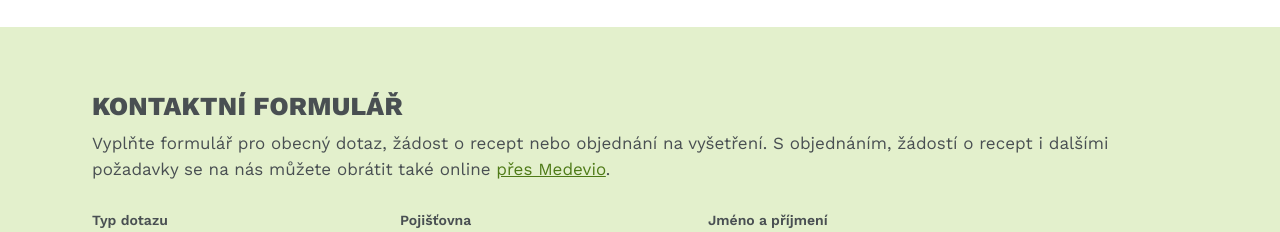
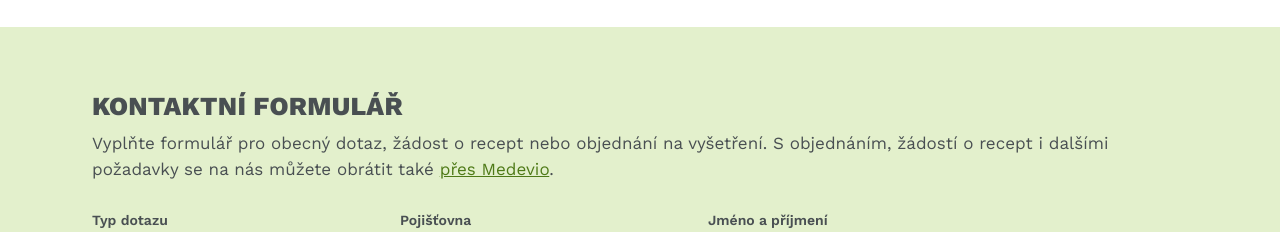
Before and after one commit to plicni-sporilov/web-nahled, a plain HTML site: page index.html in a window 1280 px wide. Shown: the part 6960-7192 px from the top of the page. Drawn offline with nearby package versions, Linux system fonts and the light colour scheme.

Commit message:
Formulář: bez slova online
Co-Authored-By: Claude Opus 5.5 <noreply@anthropic.com>
Claude-Session: https://claude.ai/code/session_01PPtiETXv7sZc7kPyWZ7Twp

```diff
--- a/index.html
+++ b/index.html
@@ -213,7 +213,7 @@ input:focus,select:focus,textarea:focus{outline:2px solid #4E7A17;outline-offset
 <div class="wrap sec">
 <div style="display: flex; flex-direction: column; gap: 8px;">
 <h2 class="h2">Kontaktní formulář</h2>
-<p style="margin: 0;">Vyplňte formulář pro obecný dotaz, žádost o recept nebo objednání na vyšetření. S objednáním, žádostí o recept i dalšími požadavky se na nás můžete obrátit také online <a href="https://my.medevio.cz/plicni-centrum-sporilov">přes Medevio</a>.</p>
+<p style="margin: 0;">Vyplňte formulář pro obecný dotaz, žádost o recept nebo objednání na vyšetření. S objednáním, žádostí o recept i dalšími požadavky se na nás můžete obrátit také <a href="https://my.medevio.cz/plicni-centrum-sporilov">přes Medevio</a>.</p>
 </div>
 <form style="display: grid; grid-template-columns: repeat(auto-fit, minmax(260px, 1fr)); gap: 16px 24px; max-width: 900px;">
 <label>Typ dotazu<select><option>Obecný dotaz</option><option>Žádost o recept</option><option>Objednat na vyšetření</option></select></label>
```
